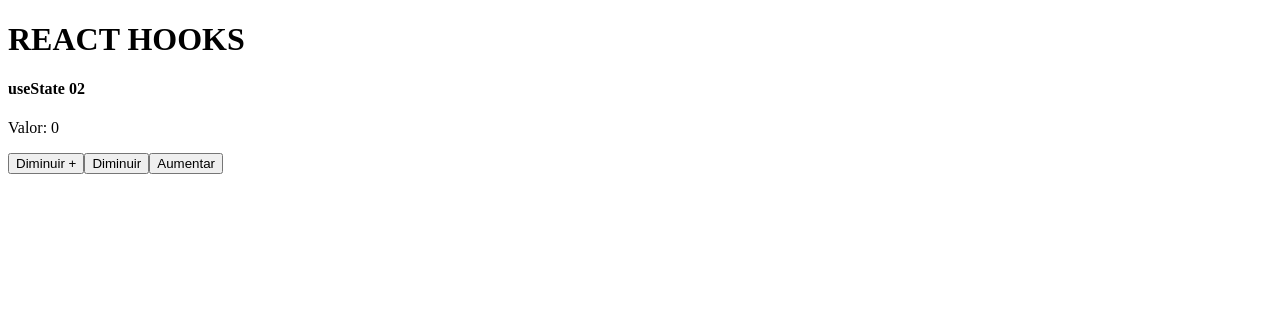
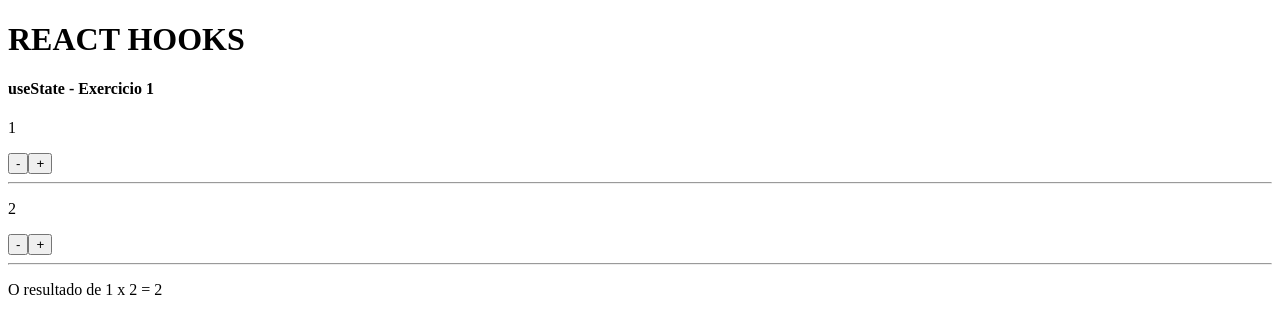
Before and after one commit to VinnyDSR/react_next_hooks, a React (Vite) app: page / in a window 1280 px wide. Shown: the top 334 px of the page. Built offline with nearby package versions, Linux system fonts and the light colour scheme.

Commit message:
03_hooks

```diff
--- a/src/App.jsx
+++ b/src/App.jsx
@@ -1,15 +1,18 @@
-import React from "react";
+import React, { useState } from "react";
 
-import HookState01 from './components/UseState01'
-import HookState02 from './components/UseState02'
+//import HookState01 from './components/UseState01'
+//import HookState02 from './components/UseState02'
+import HookState03 from './components/UseState03'
 
 export default () => {
+
+
     return (
         <>
             <h1>REACT HOOKS</h1>
             {/*<HookState01/>*/}
-            <HookState02/>
-
+            {/*<HookState02/>*/}
+            <HookState03/>
         </>
     )
 
--- /dev/null
+++ b/src/components/UseState03.jsx
@@ -0,0 +1,42 @@
+import { useState } from "react";
+
+export default () => {
+
+    const [valor1, setValor1] = useState(1);
+    const [valor2, setValor2] = useState(2);
+
+    function diminuir1(){
+        setValor1(v => v-1)
+
+    }
+    function aumentar1(){
+        setValor1(v => v+1)
+
+    }
+
+    function diminuir2(){
+        setValor2(v => v-1)
+
+    }
+    function aumentar2(){
+        setValor2(v => v+1)
+
+    }
+
+    return(
+        <>
+            <h4>useState - Exercicio 1</h4>
+            <p>{valor1}</p>
+            <button onClick={diminuir1}>-</button>
+            <button onClick={aumentar1}>+</button>
+            <hr />
+            <p>{valor2}</p>
+            <button onClick={diminuir2}>-</button>
+            <button onClick={aumentar2}>+</button>
+            <hr />
+            <p>O resultado de {valor1} x {valor2} = {valor1 * valor2}</p>
+
+        </>
+
+    )
+}
```
